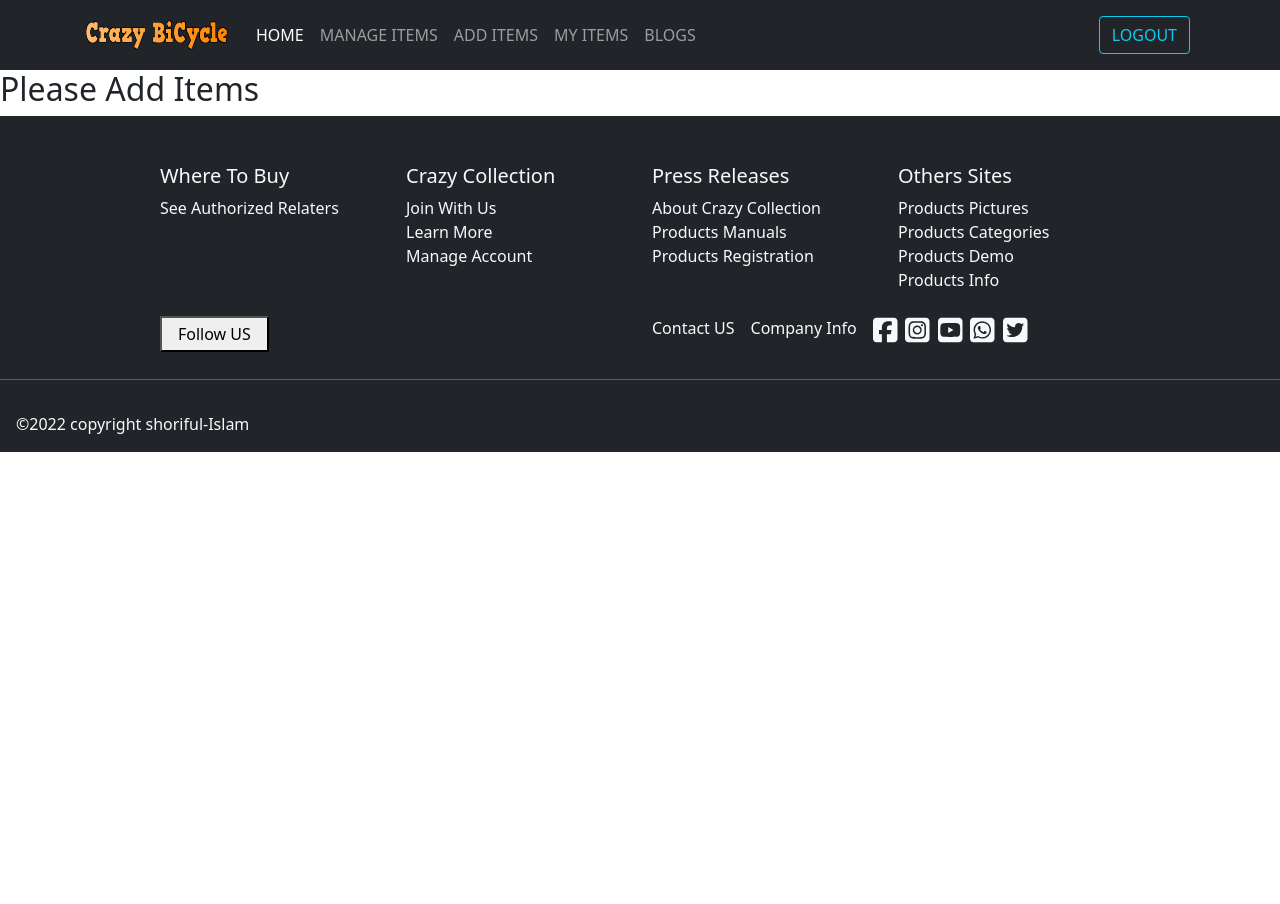
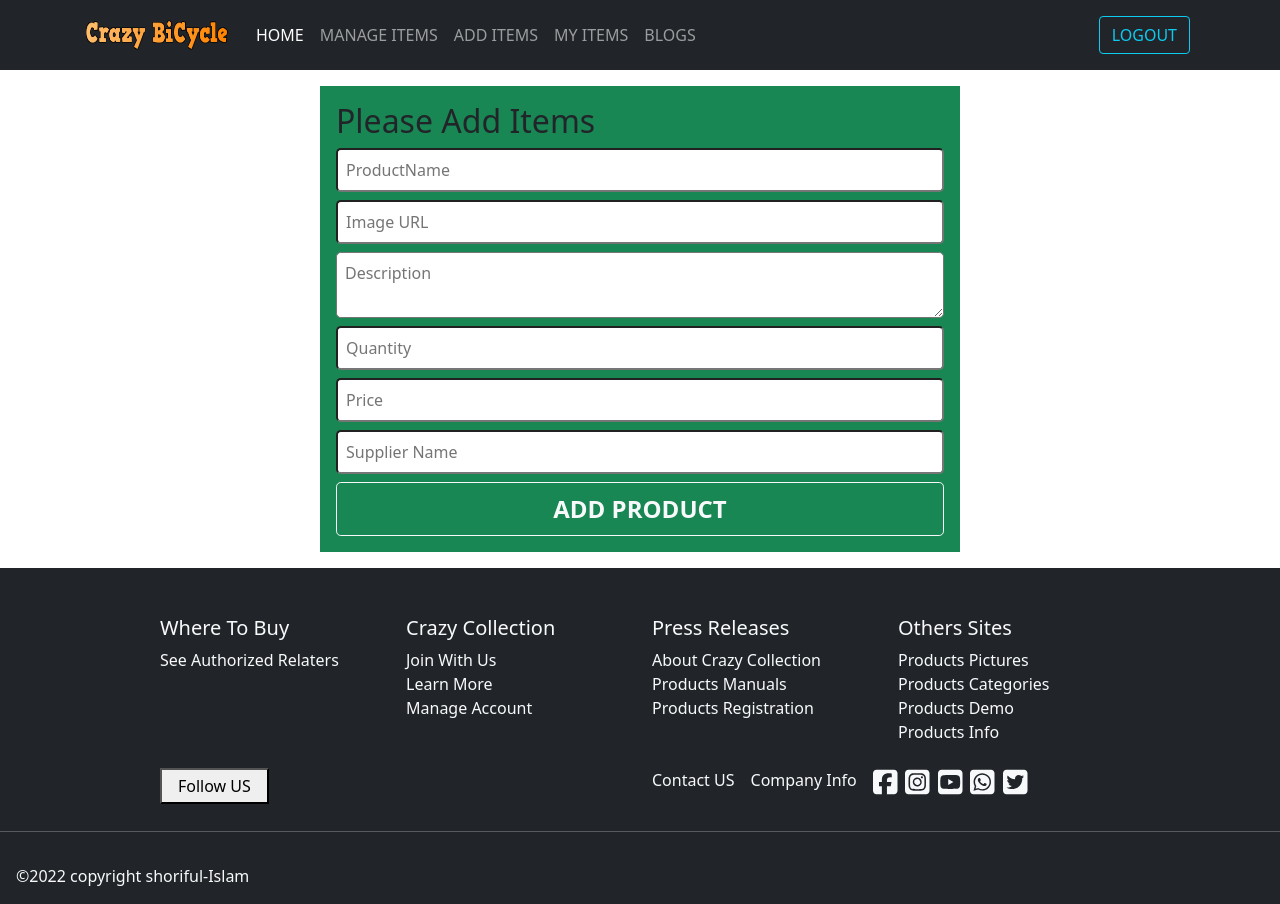
Before and after one commit to Shoriful-Islam-11055/BiCycle-CollectionBD-clint, a React (Create React App) app: page /addItems in a window 1280 px wide. Before the commit the page ends 800 px from the top, so only its background shows below. Built offline with nearby package versions, Linux system fonts and the light colour scheme; no server answers; sample sign-in values are in the browser's storage; a web font is replaced by a local one.

Commit message:
add quentity in form

```diff
--- a/src/App.js
+++ b/src/App.js
@@ -12,6 +12,7 @@ import ManageStock from "./components/ManageStock/ManageStock";
 import MyItems from "./components/MyItems/MyItems";
 import NotFound from "./components/NotFound/NotFound";
 import Register from "./components/Register/Register";
+import RequireAuth from "./components/RequireAuth/RequireAuth";
 function App() {
   return (
     <div className="App">
@@ -19,7 +20,14 @@ function App() {
       <Routes>
         <Route path="/" element={<Home></Home>}></Route>
         <Route path="/manageItems" element={<ManageItems></ManageItems>}></Route>
-        <Route path="/addItems" element={<AddItems></AddItems>}></Route>
+        <Route
+          path="/addItems"
+          element={
+            <RequireAuth>
+              <AddItems></AddItems>
+            </RequireAuth>
+          }
+        ></Route>
         <Route path="/myItems" element={<MyItems></MyItems>}></Route>
         <Route path="/login" element={<Login></Login>}></Route>
         <Route path="/register" element={<Register></Register>}></Route>
--- a/src/components/AddItems/AddItems.js
+++ b/src/components/AddItems/AddItems.js
@@ -1,11 +1,44 @@
-import React from 'react';
+import React from "react";
+import { useForm } from "react-hook-form";
 
 const AddItems = () => {
-    return (
-        <div>
-            <h2>Please Add Items</h2>
-        </div>
-    );
+  const { register, handleSubmit } = useForm();
+  const onSubmit = (data) => {
+    console.log(data);
+    const url = `http://localhost:5000/user`;
+    fetch(url, {
+        method: 'POST',
+        headers: {
+            'content-type': 'application/json'
+        },
+        body: JSON.stringify(data)
+    })
+    .then(res=> res.json())
+    .then(result =>{
+        console.log(result);
+    })
+  };
+
+  return (
+    <div className="m-3 w-50 mx-auto bg-success p-3">
+      <h2>Please Add Items</h2>
+      <form className="d-flex flex-column" onSubmit={handleSubmit(onSubmit)}>
+        <input className="mb-2 p-2 rounded-3 shadow-md" placeholder="ProductName" {...register("name", { required: true, maxLength: 20 })} />
+
+        <input className="mb-2 p-2 rounded-3 shadow-md" placeholder="Image URL" {...register("img")} />
+
+        <textarea className="mb-2 p-2 rounded-3 shadow-md" placeholder="Description" {...register("description")} />
+
+        <input className="mb-2 p-2 rounded-3 shadow-md" placeholder="Quantity"type="number" {...register("quantity")} />
+
+        <input className="mb-2 p-2 rounded-3 shadow-md" placeholder="Price"type="number" {...register("price")} />
+
+        <input className="mb-2 p-2 rounded-3 shadow-md" placeholder="Supplier Name" {...register("supplierName")} />
+
+        <input value= "ADD PRODUCT"  type="submit" className="p-2 fs-4 fw-bold btn btn-outline-light rounded-3"/>
+      </form>
+    </div>
+  );
 };
 
 export default AddItems;
--- a/src/components/RequireAuth/RequireAuth.js
+++ b/src/components/RequireAuth/RequireAuth.js
@@ -15,7 +15,7 @@ const RequireAuth = ({ children }) => {
   }
 
   if (!user) {
-    return <Navigate to="/signIn" state={{ from: location }} replace />;
+    return <Navigate to="/login" state={{ from: location }} replace />;
   }
   return children;
 };
```
